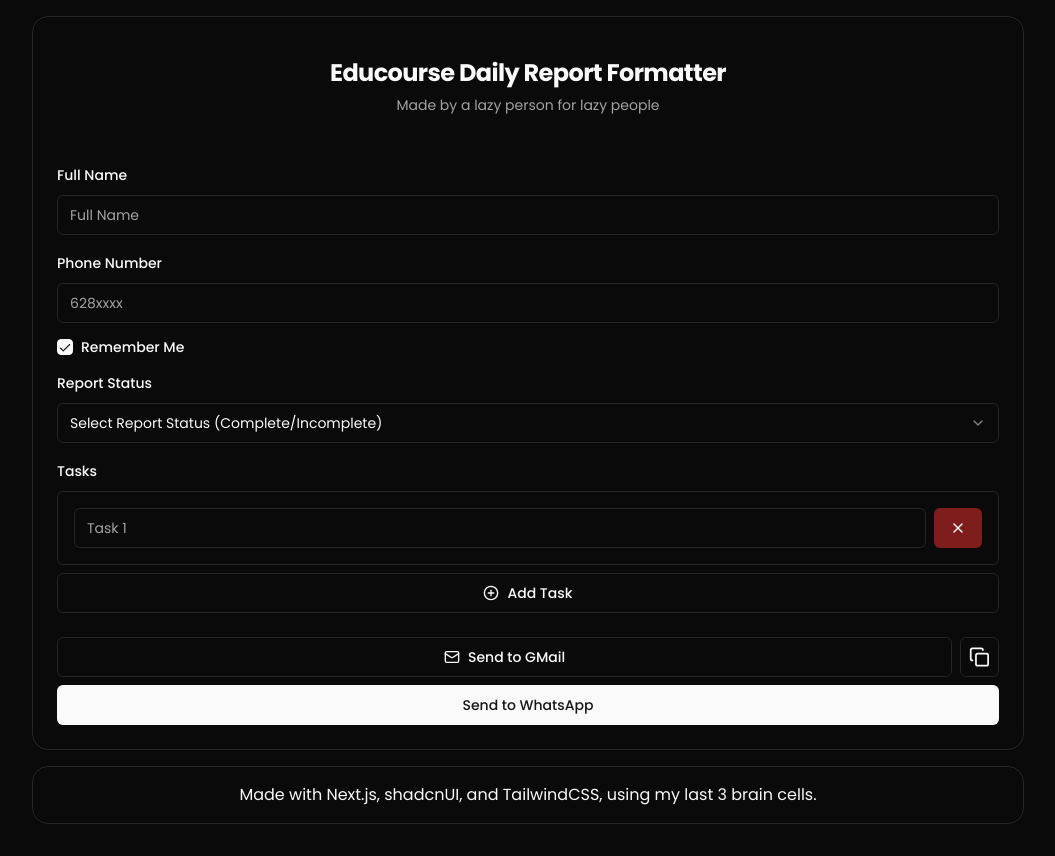
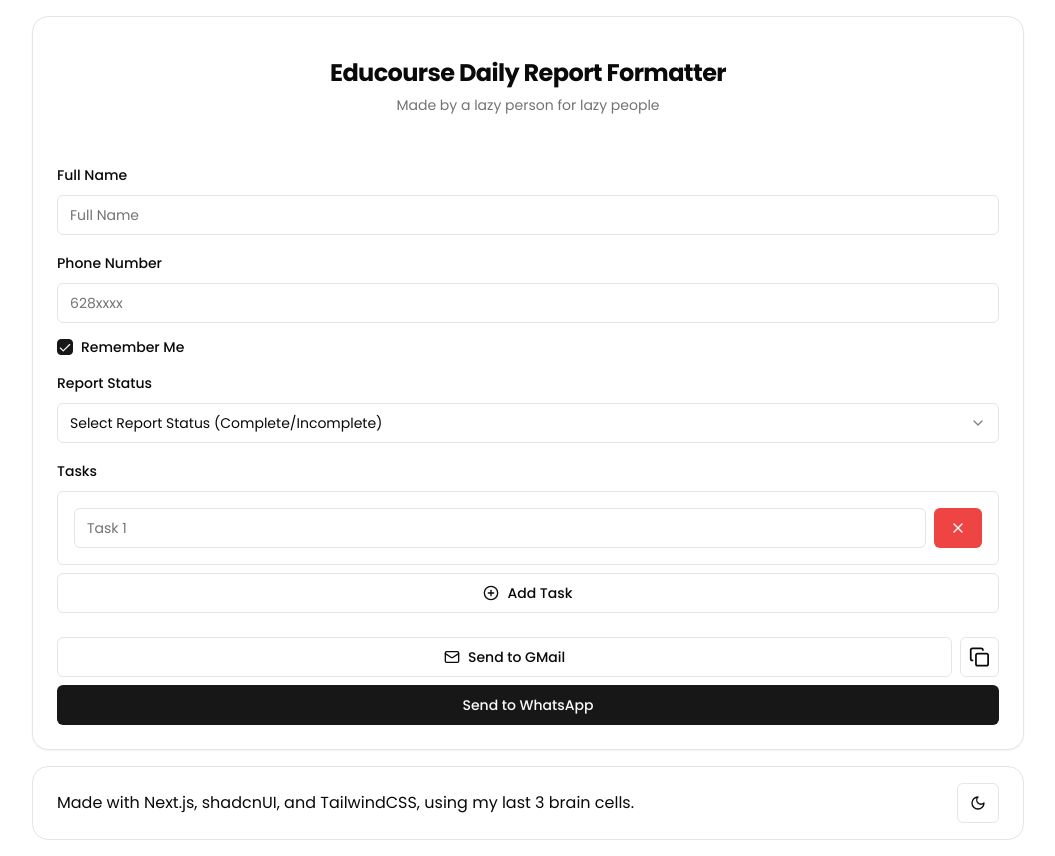
Before and after one commit to adzaky/mager-report, a Next.js app: page / in a window 1280 px wide. Shown: the whole page, without its empty margins (112-1167 px from the left). Built offline with nearby package versions, Linux system fonts and the light colour scheme.

Commit message:
feat: add theme toggle to footer

```diff
--- a/src/app/layout.js
+++ b/src/app/layout.js
@@ -18,7 +18,7 @@ export default function RootLayout({ children }) {
   return (
     <html lang="en">
       <body className={`${poppins.className} antialiased`}>
-        <ThemeProvider attribute="class" defaultTheme="dark" disableTransitionOnChange>
+        <ThemeProvider attribute="class" defaultTheme="system" enableSystem disableTransitionOnChange>
           {children}
         </ThemeProvider>
       </body>
--- a/src/components/Footer.jsx
+++ b/src/components/Footer.jsx
@@ -1,7 +1,10 @@
+import ThemeToggle from "./ui/theme-toggle";
+
 const Footer = () => {
   return (
-    <footer className="mx-auto w-full rounded-2xl border p-6 md:p-4 md:text-center">
+    <footer className="mx-auto flex w-full items-center gap-2 rounded-2xl border p-6 md:py-4">
       <p className="max-md:text-xs">Made with Next.js, shadcnUI, and TailwindCSS, using my last 3 brain cells.</p>
+      <ThemeToggle />
     </footer>
   );
 };
--- /dev/null
+++ b/src/components/ui/theme-toggle.jsx
@@ -0,0 +1,20 @@
+"use client";
+import { Moon, Sun } from "lucide-react";
+import { useTheme } from "next-themes";
+import { Button } from "./button";
+
+const ThemeToggle = () => {
+  const { setTheme, theme } = useTheme();
+
+  return (
+    <Button
+      isIconOnly
+      variant="outline"
+      onClick={() => setTheme(theme === "light" ? "dark" : "light")}
+      className="ml-auto px-3 py-2"
+    >
+      {theme === "light" ? <Sun className="size-4" /> : <Moon className="size-4" />}
+    </Button>
+  );
+};
+export default ThemeToggle;
```
